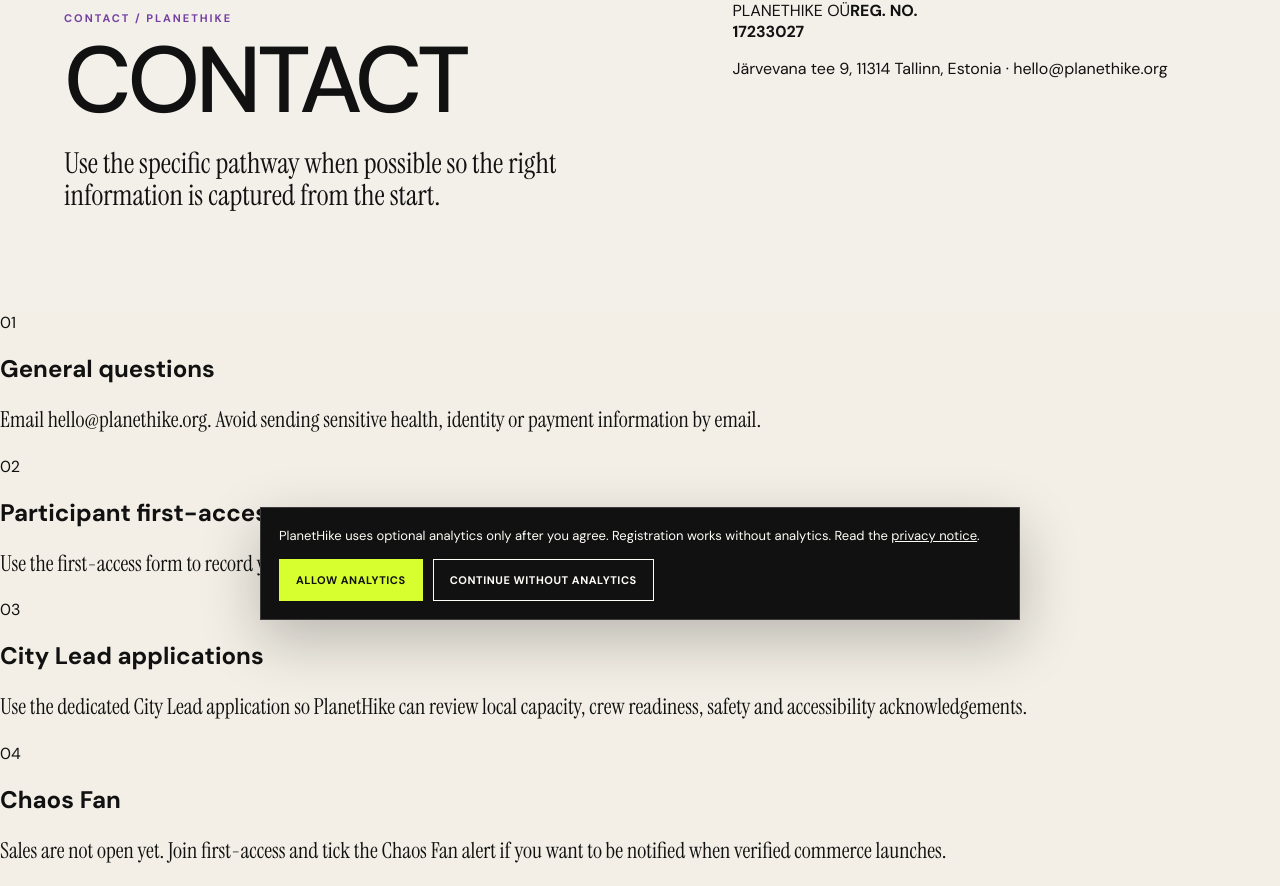
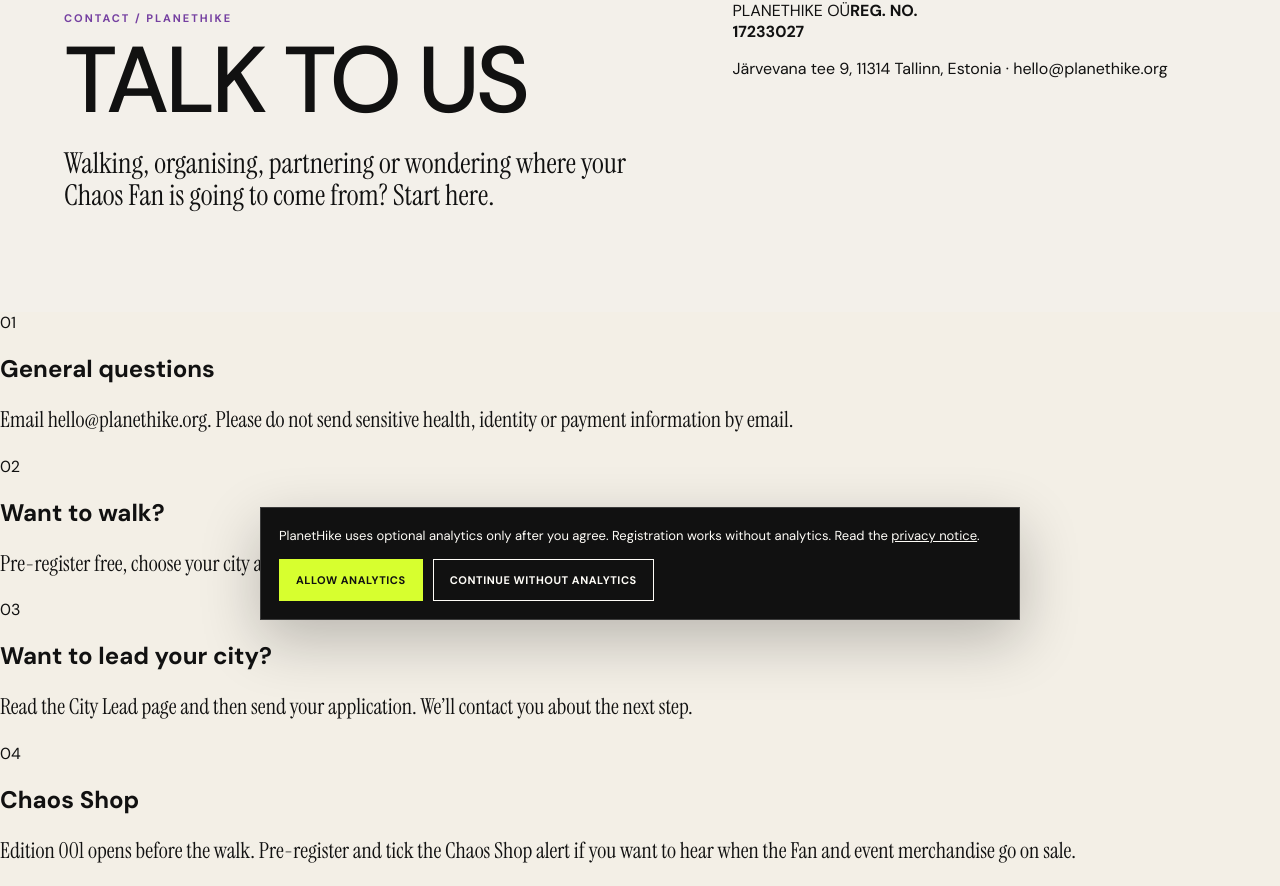
Before and after one commit to unikmo/planethike, a Next.js app: page /contact in a window 1280 px wide. Shown: the part 162-1048 px from the top of the page. Built offline with nearby package versions, Linux system fonts and the light colour scheme; no server answers.

Commit message:
Rewrite contact page for visitors

```diff
--- a/app/contact/page.tsx
+++ b/app/contact/page.tsx
@@ -3,20 +3,20 @@ import LegalPage from '../LegalPage';
 
 export const metadata: Metadata = {
   title: 'Contact | PlanetHike',
-  description: 'Contact PlanetHike about The Chaos Walk, first-access, City Lead applications or the planned Chaos Fan.',
+  description: 'Contact PlanetHike about The Chaos Walk, pre-registration, City Leads or the Chaos Shop.',
   alternates: { canonical: '/contact' },
 };
 
 export default function ContactPage() {
   return <LegalPage
     eyebrow="CONTACT / PLANETHIKE"
-    title="Contact"
-    intro="Use the specific pathway when possible so the right information is captured from the start."
+    title="Talk to us"
+    intro="Walking, organising, partnering or wondering where your Chaos Fan is going to come from? Start here."
     sections={[
-      {heading:'General questions',body:<p>Email <a href="mailto:hello@planethike.org">hello@planethike.org</a>. Avoid sending sensitive health, identity or payment information by email.</p>},
-      {heading:'Participant first-access',body:<p>Use the <a href="/join">first-access form</a> to record your city and participation interest. A city selection is demand data, not confirmation of a local event.</p>},
-      {heading:'City Lead applications',body:<p>Use the dedicated <a href="/city-leads/apply">City Lead application</a> so PlanetHike can review local capacity, crew readiness, safety and accessibility acknowledgements.</p>},
-      {heading:'Chaos Fan',body:<p>Sales are not open yet. Join first-access and tick the Chaos Fan alert if you want to be notified when verified commerce launches.</p>}
+      {heading:'General questions',body:<p>Email <a href="mailto:hello@planethike.org">hello@planethike.org</a>. Please do not send sensitive health, identity or payment information by email.</p>},
+      {heading:'Want to walk?',body:<p><a href="/join">Pre-register free</a>, choose your city and we’ll send the May 2027 details as they are announced.</p>},
+      {heading:'Want to lead your city?',body:<p>Read the <a href="/city-leads">City Lead page</a> and then <a href="/city-leads/apply">send your application</a>. We’ll contact you about the next step.</p>},
+      {heading:'Chaos Shop',body:<p>Edition 001 opens before the walk. Pre-register and tick the Chaos Shop alert if you want to hear when the Fan and event merchandise go on sale.</p>}
     ]}
   />;
 }
```
